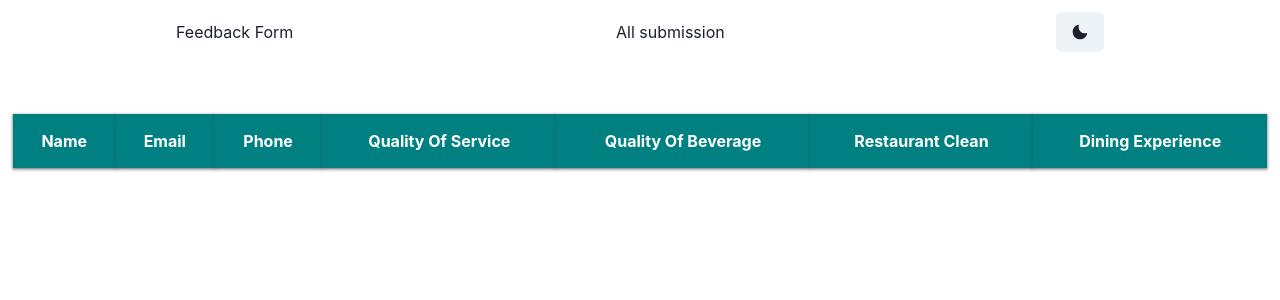
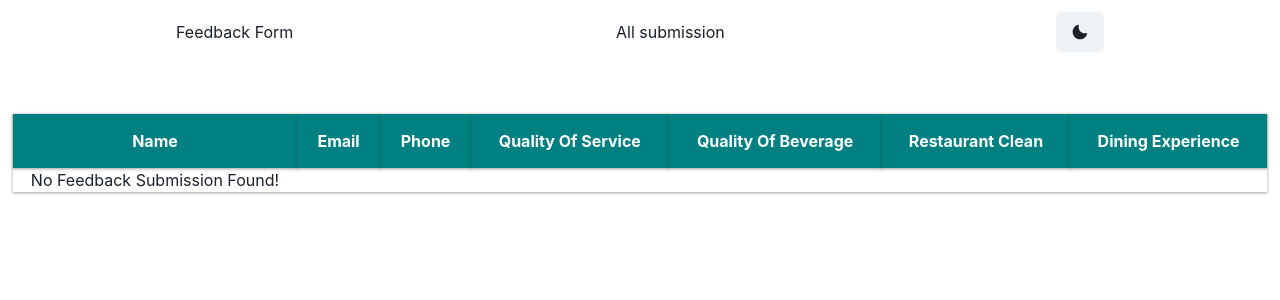
Before and after one commit to sumansauravmay/React_F-G_Suman_Saurav, a React (Create React App) app in the folder feedback_system/: page /submisssion in a window 1280 px wide. Shown: the top 300 px of the page. Built offline with nearby package versions, Linux system fonts and the light colour scheme.

Commit message:
All submission feedback page

```diff
--- a/feedback_system/src/Components/Submission/SubmissionList.jsx
+++ b/feedback_system/src/Components/Submission/SubmissionList.jsx
@@ -1,8 +1,12 @@
 import React from "react";
 import "./Submission.css";
+import { Heading, Text } from "@chakra-ui/react";
 
 const SubmissionList = () => {
   let arr = JSON.parse(localStorage.getItem("feedback")) || [];
+
+
+
 
   return (
     <div>
@@ -19,8 +23,9 @@ const SubmissionList = () => {
               <th>Dining Experience</th>
             </tr>
           </thead>
-          <tbody>
-            {arr.map((feedback) => (
+          {/* <tbody> */}
+            {arr.length>0?arr.map((feedback) => (
+              <tbody>
               <tr key={feedback.name}>
                 <td>{feedback.name}</td>
                 <td>{feedback.email}</td>
@@ -30,8 +35,9 @@ const SubmissionList = () => {
                 <td>{feedback.clean}</td>
                 <td>{feedback.experience}</td>
               </tr>
-            ))}
-          </tbody>
+              </tbody>
+            )):<Text>No Feedback Submission Found!</Text>}
+
         </table>
       </main>
     </div>
```
